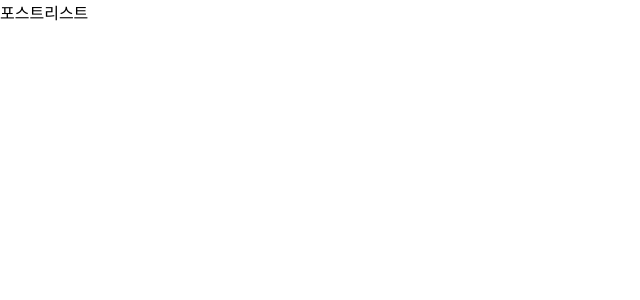
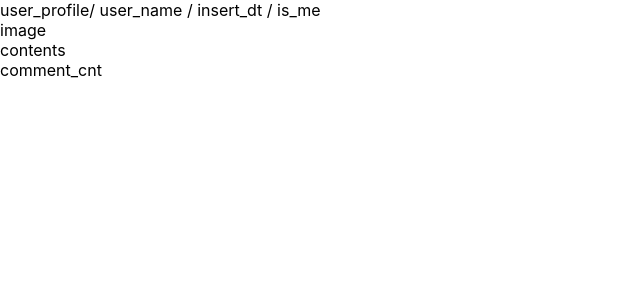
Before and after one commit to qdaszx/React_Magazine, a React (Create React App) app: page / in a window 1280 px wide. Shown: the top 300 px of the page, without its empty margins (0-640 px from the left). Built offline with nearby package versions, Linux system fonts and the light colour scheme.

Commit message:
:memo: Add Post component props

```diff
--- a/package.json
+++ b/package.json
@@ -11,6 +11,7 @@
     "react-dom": "^17.0.2",
     "react-router-dom": "^5.2.0",
     "react-scripts": "4.0.3",
+    "styled-components": "^5.3.0",
     "web-vitals": "^1.0.1"
   },
   "scripts": {
--- /dev/null
+++ b/src/components/Post.js
@@ -0,0 +1,33 @@
+import React from "react";
+
+const Post = (props) => {
+  return (
+    <React.Fragment>
+      <div>
+        user_profile/ user_name / insert_dt / is_me
+      </div>
+      <div>
+        image
+      </div>
+      <div>
+        contents
+      </div>
+      <div>
+        comment_cnt
+      </div>
+    </React.Fragment>
+  )
+}
+
+Post.defaultProps = {
+  user_info: {
+    user_name: "51k.co.kr",
+    user_profile: ""
+  },
+  image_url: "",
+  contents: "잡지 내용",
+  comment_cnt: 1,
+  insert_dt: "2021-07-14",
+};
+
+export default Post;
--- a/src/pages/PostList.js
+++ b/src/pages/PostList.js
@@ -1,9 +1,10 @@
 import React from "react";
+import Post from "../components/Post";
 
 const PostList = (props) => {
   return (
     <React.Fragment>
-      포스트리스트
+      <Post />
     </React.Fragment>
   )
 }
```
Also changed, not shown: 1 other file (tests, documents, lock files or other folders).
